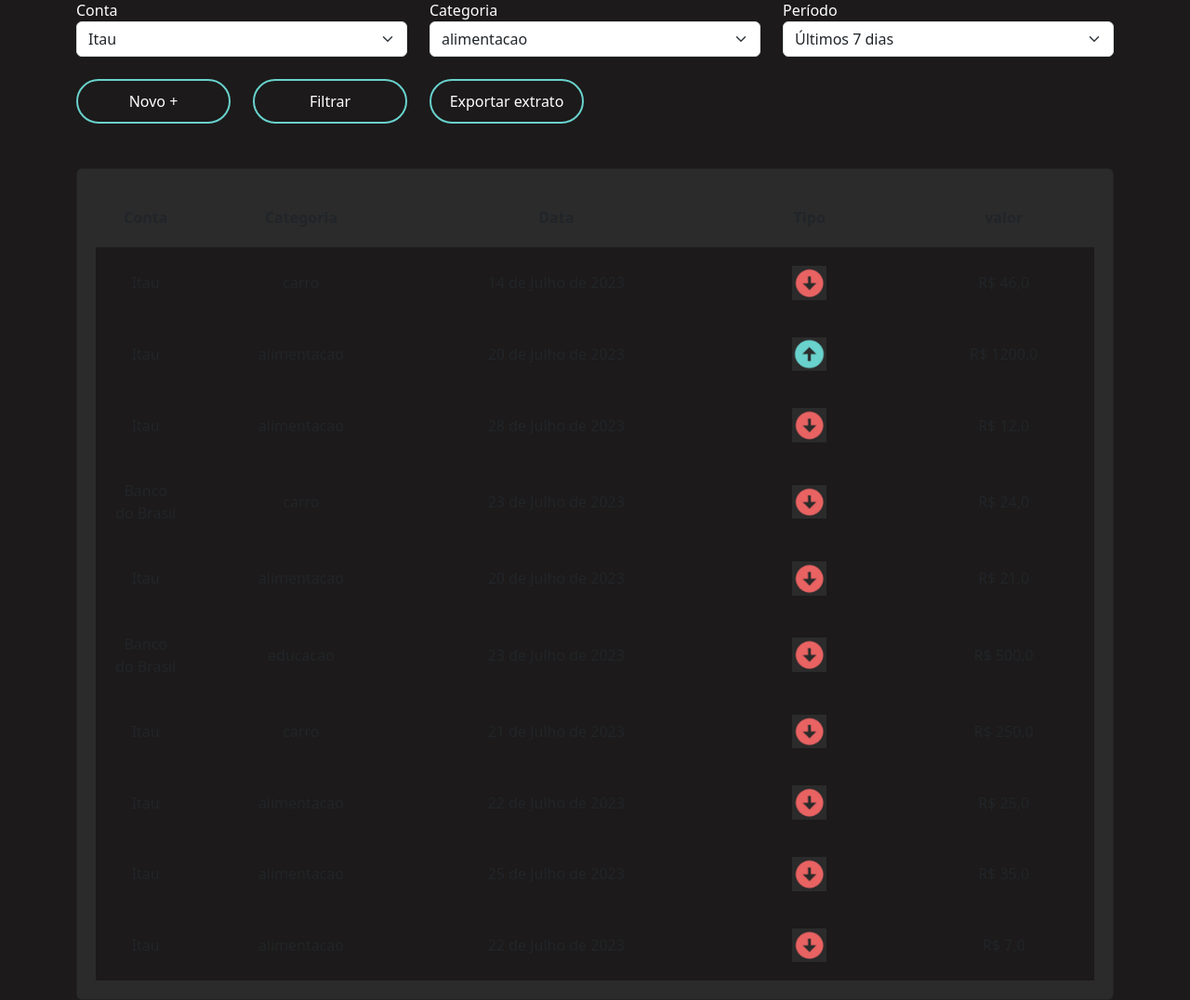
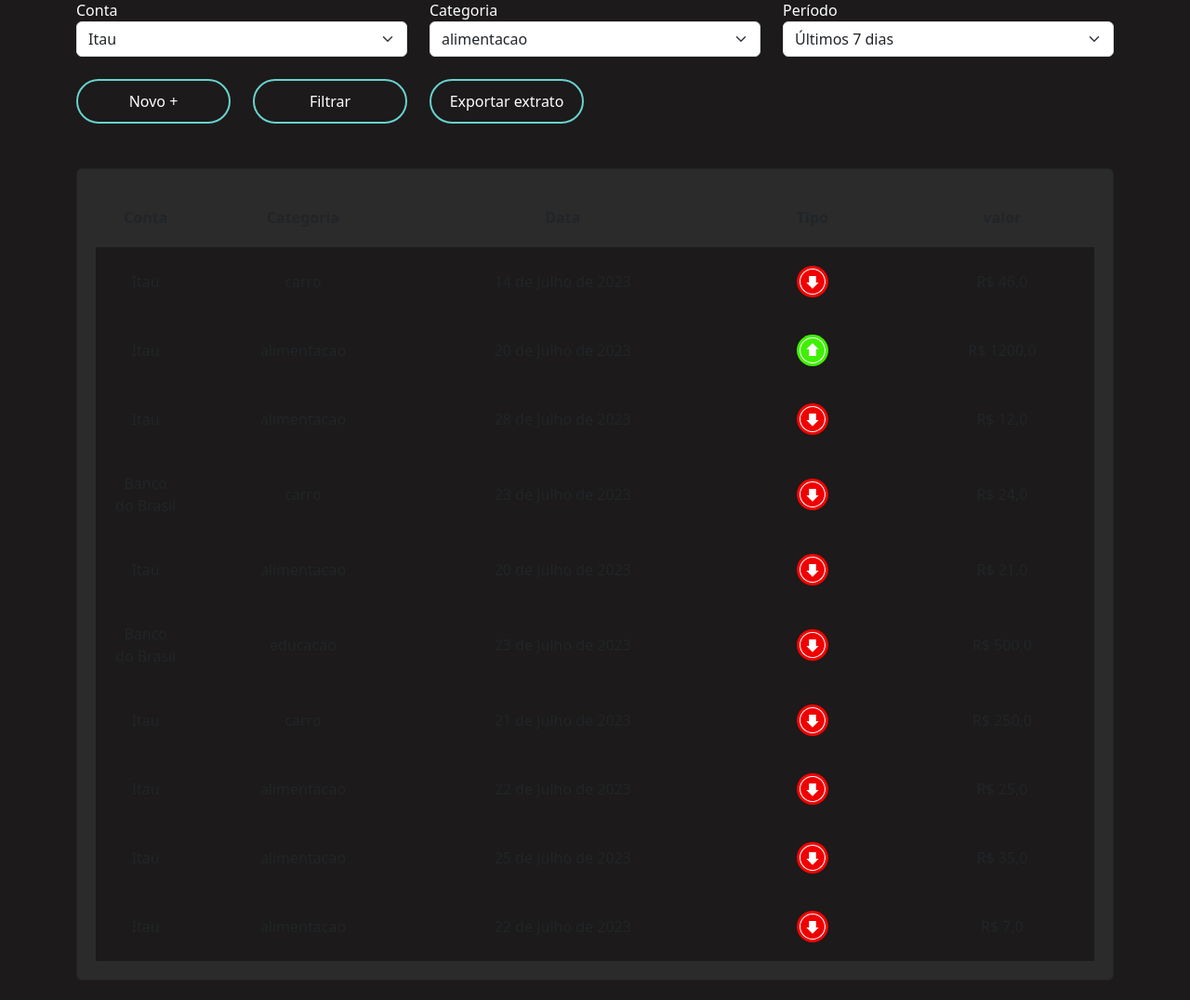
Before and after one commit to davidrobel/FINAN.CE, a Django app: page /extrato/view_extrato/ in a window 1280 px wide. Shown: the part 105-1181 px from the top of the page at 93% size. After the commit the page ends 1159 px from the top, so only its background shows below. Run offline with Django 4.2, Linux system fonts and the light colour scheme; data comes from the database, SQL or seed files in the repository; both versions use the stored data as it was after the commit.

Commit message:
STEP: changed icons, and fixed EXTRADO page

```diff
--- a/contas/templates/ver_contas.html
+++ b/contas/templates/ver_contas.html
@@ -43,7 +43,7 @@
                                         Dia: {{i.dia_pagamento}}
                                     </div>
                                     <div class="col-md text-center">
-                                        <a href="#" class="botao-principal">PAGAR</a>
+                                        <a href="{% url 'paga_conta' i.id %}" class="botao-principal">PAGAR</a>
                                     </div>
                                 </div>
                             </div>
@@ -68,7 +68,7 @@
                                         Dia: {{v.dia_pagamento}}
                                     </div>
                                     <div class="col-md text-center">
-                                        <a href="#" class="botao-principal">PAGAR</a>
+                                        <a href="{% url 'paga_conta' v.id %}" class="botao-principal">PAGAR</a>
                                     </div>
                                 </div>
                             </div>
@@ -94,7 +94,7 @@
                                         Dia: {{r.dia_pagamento}}
                                     </div>
                                     <div class="col-md text-center">
-                                        <a href="#" class="botao-principal">PAGAR</a>
+                                        <a href="{% url 'paga_conta' r.id %}" class="botao-principal">PAGAR</a>
                                     </div>
                                 </div>
                             </div>
--- a/contas/urls.py
+++ b/contas/urls.py
@@ -4,6 +4,6 @@
 urlpatterns = [
     path('definir_contas/', views.definir_contas, name="definir_contas"),
     path('ver_contas/', views.ver_contas, name="ver_contas"),
-    #path('paga_conta/<int:id>', views.paga_conta, name='paga_conta')
+    path('paga_conta/<int:id>', views.paga_conta, name='paga_conta')
 
 ]
--- a/extrato/templates/novo_valor.html
+++ b/extrato/templates/novo_valor.html
@@ -67,6 +67,7 @@
                     <br>
                     <br>
                     <input type="submit" style="width:40%;" class="botao-principal" value="Salvar">
+                    <a href="{% url 'view_extrato' %}" style="width:40%;" class="botao-secundario"> Ver Extrato</a>
 
                 </form>
             </div>
--- a/extrato/templates/view_extrato.html
+++ b/extrato/templates/view_extrato.html
@@ -80,9 +80,9 @@
                             <td>{{valor.data}}</td>
                             <td>
                             {% if valor.tipo == 'S'%}
-                                <img width="20%" src="{% static 'perfil/img/saidas.png' %}">
+                                <img class="arrowred" width="20%" src="{% static 'perfil/img/arrow-red.svg' %}">
                             {% else %}
-                                <img width="20%" src="{% static 'perfil/img/entradas.png' %}">
+                                <img width="20%" src="{% static 'perfil/img/arrow-green.svg' %}">
                             {% endif %}
 
                             </td>
--- a/perfil/templates/gerenciar.html
+++ b/perfil/templates/gerenciar.html
@@ -28,7 +28,7 @@
                         <div class="lista-contas-main">
                             <span><img width="10%" src="{{conta.icone.url}} ">&nbsp&nbsp{{conta.apelido}} </span>
 
-                            <span class="total-conta positivo ">R$ {{conta.valor}}&nbsp&nbsp&nbsp <a href="{% url 'deletar_banco' conta.id %}"><img width="15%" src="{% static 'perfil/img/exit.png' %}"></a></span>
+                            <span class="total-conta positivo ">R$ {{conta.valor}}&nbsp&nbsp&nbsp <a href="{% url 'deletar_banco' conta.id %}"><img width="15%" src="{% static 'perfil/img/multiply-cross.svg' %}"></a></span>
                         </div>
                         <br>
                     {% endfor %}
@@ -104,7 +104,7 @@
                         <div class="lista-contas-main">
                             <span>{{kategoria.categoria}}</span>
 
-                            <span class="total-conta"><a href="{% url 'update_categoria' kategoria.id %}"><img width="40%" src="{% if kategoria.essencial%} {% static 'perfil/img/check.png' %}  {% else %}  {% static 'perfil/img/exit.png' %}  {% endif %}"></a></span>
+                            <span class="total-conta"><a href="{% url 'update_categoria' kategoria.id %}"><img width="40%" src="{% if kategoria.essencial%} {% static 'perfil/img/checked-tick.svg' %}  {% else %}  {% static 'perfil/img/multiply-cross.svg' %}  {% endif %}"></a></span>
                         </div>
                         <br>
                     {% endfor %}
--- a/perfil/templates/home.html
+++ b/perfil/templates/home.html
@@ -19,7 +19,7 @@
                                 <span  class="fonte-destaque">RS {{total_entradas}}</span>
                             </div>
                             <div class="col-md">
-                                <img class="icone-setas" src="{% static 'perfil/img/entradas.png' %}">
+                                <img class="icone-setas" src="{% static 'perfil/img/arrow-green.svg' %}">
                             </div>
                         </div>
 
@@ -34,7 +34,7 @@
                                 <span  class="fonte-destaque">RS {{total_saidas}}</span>
                             </div>
                             <div class="col-md">
-                                <img class="icone-setas" src="{% static 'perfil/img/saidas.png' %}">
+                                <img class="icone-setas arrowred" src="{% static 'perfil/img/arrow-red.svg' %}">
                             </div>
                         </div>
                     </div>
--- a/templates/static/perfil/css/home.css
+++ b/templates/static/perfil/css/home.css
@@ -55,6 +55,10 @@
 
 }
 
+.arrowred {
+    transform: rotate(180deg);
+}
+
 .despesa{
     border-right: 2px solid var(--differential-color);
     text-align: right;
```
Also changed, not shown: db.sqlite3, templates/static/perfil/img/arrow-green.svg (added), templates/static/perfil/img/arrow-red.svg (added), templates/static/perfil/img/checked-tick.svg (added), templates/static/perfil/img/multiply-cross.svg (added).
